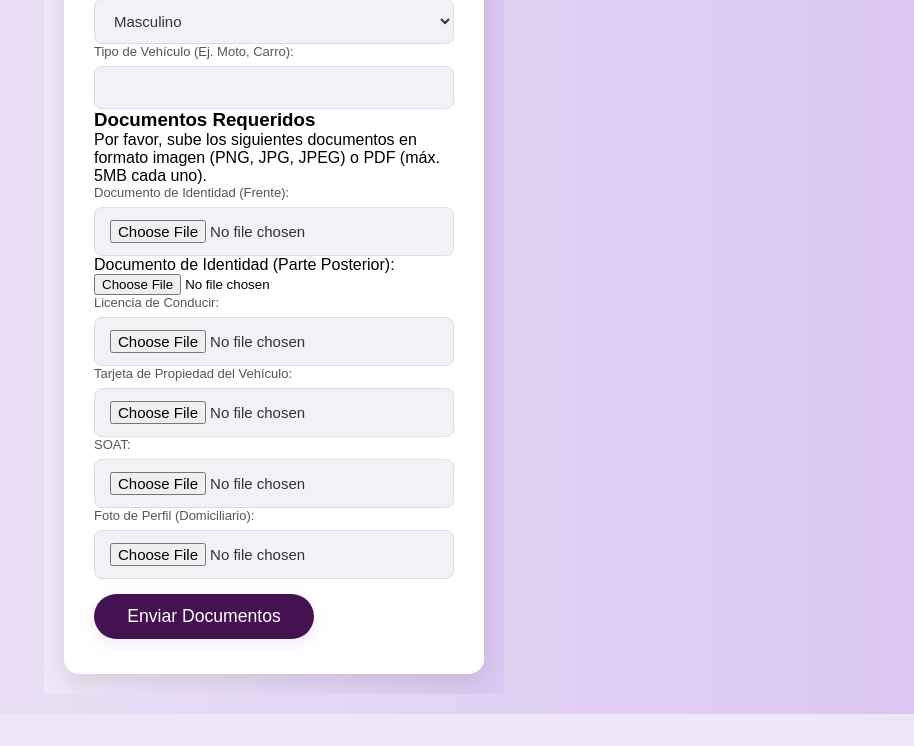
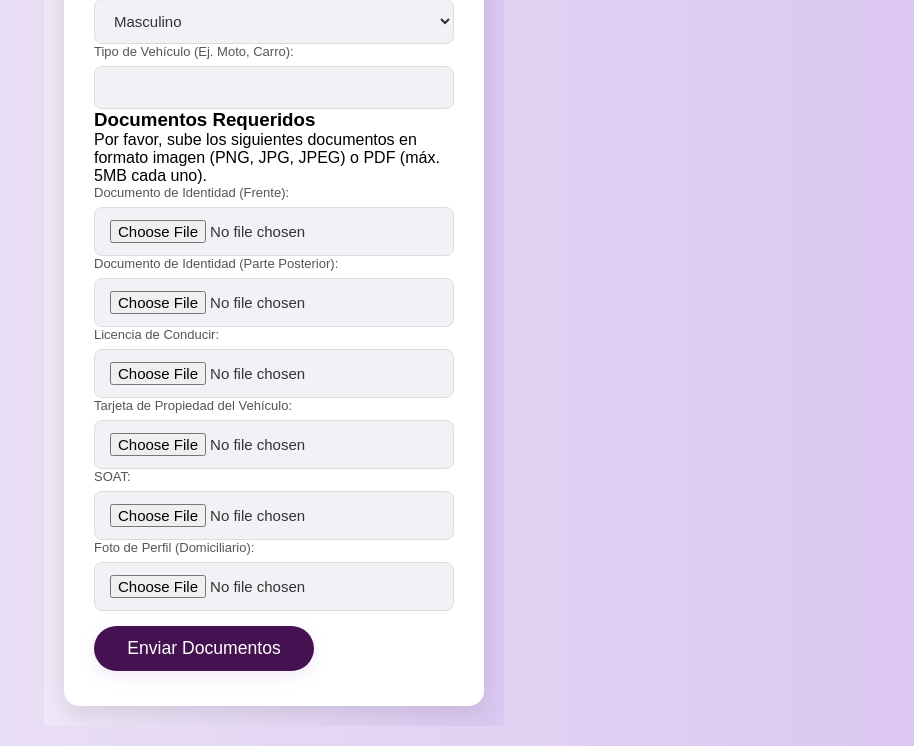
Before and after one commit to Mariajosa13/ase-django, a Django app: template tasksDomiciliario/templates/completar_perfil.html in a window 1280 px wide. Shown: the part 500-1246 px from the top of the page, without its empty margins (366-1280 px from the left). Before the commit the page ends 1214 px from the top, so only its background shows below. Run offline with Django 5.2, Linux system fonts and the light colour scheme; the template is opened without the code that fills it: values that come from a table or form of the project are taken from there, others are empty; parts of the project's set-up code (start-up, migrations or seed data) failed here and were passed over; some libraries are stand-ins or nearby versions.

Commit message:
se edita formulario completar_perfil

```diff
--- a/tasksDomiciliario/templates/completar_perfil.html
+++ b/tasksDomiciliario/templates/completar_perfil.html
@@ -69,7 +69,7 @@
                         {{ form.documento_frontal }}
                         {% if form.documento_frontal.errors %}<ul class="errorlist">{% for error in form.documento_frontal.errors %}<li>{{ error }}</li>{% endfor %}</ul>{% endif %}
                 </div>
-                    <div class="formulario__grupo-input">
+                    <div class="form-group">
                         {{ form.documento_trasera.label_tag }}
                         {{ form.documento_trasera }}
                         {% if form.documento_trasera.errors %}<ul class="errorlist">{% for error in form.documento_trasera.errors %}<li>{{ error }}</li>{% endfor %}</ul>{% endif %}
```
